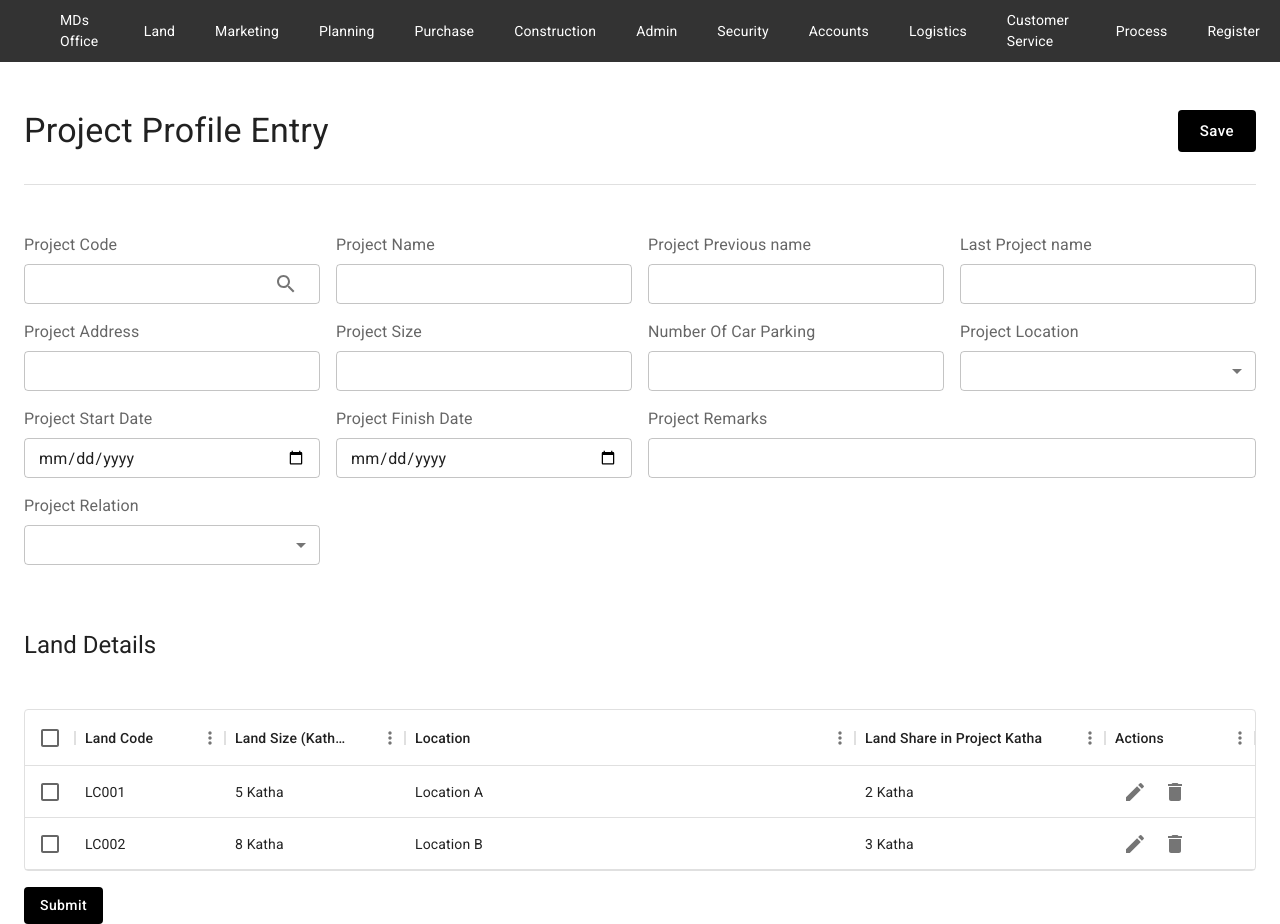
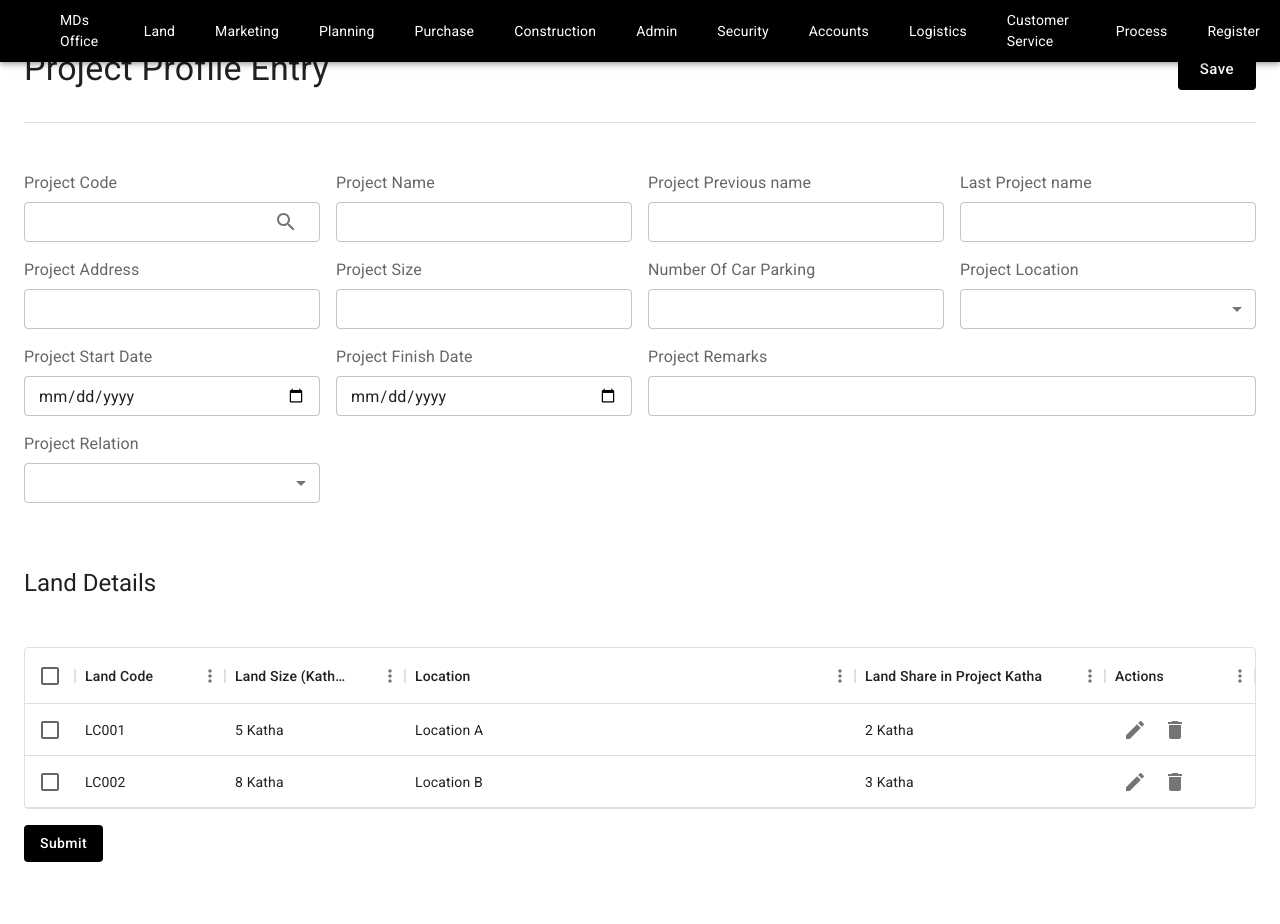
Before and after one commit to affan-habib/access-control, a React (Create React App) app: page /project-profile-entry in a window 1280 px wide. After the commit the page ends 862 px from the top, so only its background shows below. Built offline with nearby package versions, Linux system fonts and the light colour scheme.

Commit message:
layout updated

```diff
--- a/src/layout/Header.js
+++ b/src/layout/Header.js
@@ -1,6 +1,7 @@
 import React, { useState } from 'react';
 import menuData from 'menu-items';
 import { useNavigate } from 'react-router';
+import { AppBar } from '@mui/material';
 
 const MenuBar = () => {
   // State to keep track of the selected menu and submenu items
@@ -36,6 +37,7 @@ const MenuBar = () => {
 
   const renderMenu = (items) => {
     return (
+      <AppBar>
         <ul className="menu-list">
           {items.map((item) => (
             <li
@@ -48,6 +50,7 @@ const MenuBar = () => {
             </li>
           ))}
         </ul>
+      </AppBar>
     );
   };
 
--- a/src/lib/fetcher.js
+++ b/src/lib/fetcher.js
@@ -9,7 +9,7 @@ const fetcher = async (url, options = {}) => {
   }
 
   let headers = {
-    // Authorization: "Bearer " + getAccessToken(),
+    Authorization: "Bearer " + getAccessToken(),
     "Content-Type": "application/json",
   };
 
```
Lines whose indentation alone changed are shown as unchanged.
